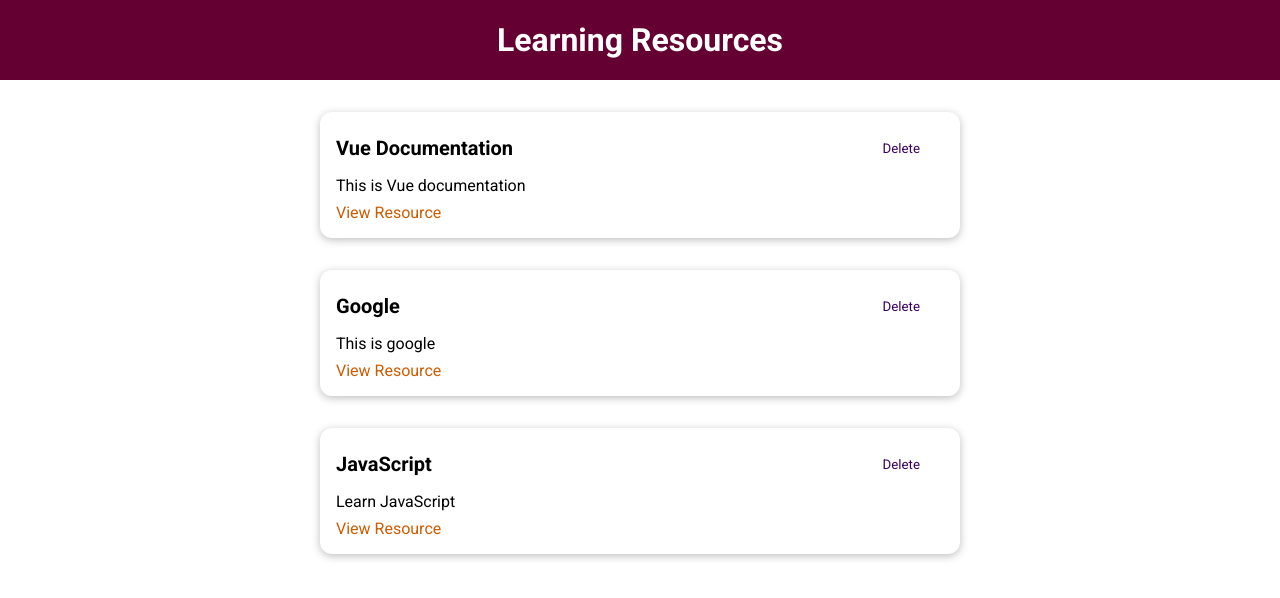
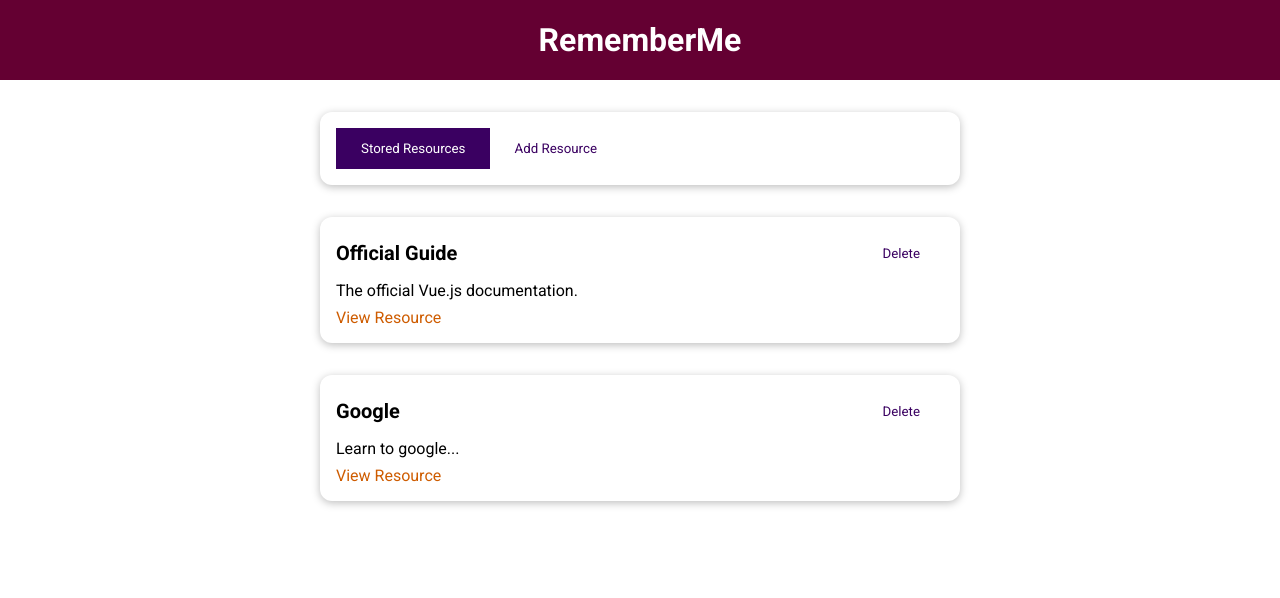
Before and after one commit to dbondariev/CourseProject, a Vue app: page / in a window 1280 px wide. Shown: the top 598 px of the page. Built offline with nearby package versions, Linux system fonts and the light colour scheme.

Commit message:
created tabs, created form and made sure that information from form is added to a resources correctely

```diff
--- a/src/App.vue
+++ b/src/App.vue
@@ -1,40 +1,17 @@
 <template>
-  <the-header title="Learning Resources"></the-header>
-  <stored-resources :stored-resources="storedResources"></stored-resources>
+  <the-header title="RememberMe"></the-header>
+  <the-resources></the-resources>
 </template>
 
 <script>
-import StoredResources from './components/learning-resources/StoredResources.vue';
 import TheHeader from './components/layouts/TheHeader.vue';
+import TheResources from './components/learning-resources/TheResources.vue';
+
 export default {
   components: {
-    StoredResources,
     TheHeader,
-  },
-  data() {
-    return {
-      storedResources: [
-        {
-          id: 1,
-          title: 'Vue Documentation',
-          link: 'https://vuejs.org',
-          description: 'This is Vue documentation',
-        },
-        {
-          id: 2,
-          title: 'Google',
-          link: 'https://google.com',
-          description: 'This is google',
-        },
-        {
-          id: 3,
-          title: 'JavaScript',
-          link: 'https://javascript.info/',
-          description: 'Learn JavaScript',
-        },
-      ],
-    };
-  },
+    TheResources
+  }
 };
 </script>
 
--- a/src/components/UI/BaseButton.vue
+++ b/src/components/UI/BaseButton.vue
@@ -1,13 +1,13 @@
 <template>
-  <button :type="type" :class="mode">
+  <button :class="mode">
     <slot></slot>
   </button>
 </template>
 
 <script>
 export default {
-  props: ['type', 'mode']
-};
+  props: ['mode']
+}
 </script>
 
 <style scoped>
@@ -30,7 +30,6 @@
   background-color: transparent;
   color: #3a0061;
   border: none;
-  border-radius: 0.5rem;
 }
 
 .flat:hover,
--- /dev/null
+++ b/src/components/UI/BaseDialog.vue
@@ -0,0 +1,85 @@
+<template>
+  <div @click="$emit('close')"></div>
+  <dialog open>
+    <header>
+      <slot name="header">
+        <h2>{{ title }}</h2>
+      </slot>
+    </header>
+    <section>
+      <slot></slot>
+    </section>
+    <menu>
+      <slot name="actions">
+        <base-button @click="$emit('close')">Close</base-button>
+      </slot>
+    </menu>
+  </dialog>
+</template>
+
+<script>
+export default {
+  props: {
+    title: {
+      type: String,
+      required: false,
+    },
+  },
+  emits: ['close']
+};
+</script>
+
+<style scoped>
+div {
+  position: fixed;
+  top: 0;
+  left: 0;
+  height: 100vh;
+  width: 100%;
+  background-color: rgba(0, 0, 0, 0.75);
+  z-index: 10;
+}
+
+dialog {
+  position: fixed;
+  top: 20vh;
+  left: 10%;
+  width: 80%;
+  z-index: 100;
+  border-radius: 12px;
+  border: none;
+  box-shadow: 0 2px 8px rgba(0, 0, 0, 0.26);
+  padding: 0;
+  margin: 0;
+  overflow: hidden;
+}
+
+header {
+  background-color: #3a0061;
+  color: white;
+  width: 100%;
+  padding: 1rem;
+}
+
+header h2 {
+  margin: 0;
+}
+
+section {
+  padding: 1rem;
+}
+
+menu {
+  padding: 1rem;
+  display: flex;
+  justify-content: flex-end;
+  margin: 0;
+}
+
+@media (min-width: 768px) {
+  dialog {
+    left: calc(50% - 20rem);
+    width: 40rem;
+  }
+}
+</style>
--- a/src/components/layouts/TheHeader.vue
+++ b/src/components/layouts/TheHeader.vue
@@ -6,8 +6,8 @@
 
 <script>
 export default {
-  props: ['title'],
-};
+  props: ['title']
+}
 </script>
 
 <style scoped>
--- /dev/null
+++ b/src/components/learning-resources/AddResource.vue
@@ -0,0 +1,90 @@
+<template>
+  <base-dialog v-if="inputIsInvalid" title="Invalid Input" @close="confirmError">
+    <template #default>
+      <p>Unfortunately, at least one input value is invalid.</p>
+      <p>Please check all inputs and make sure you enter at least a few characters into each input field.</p>
+    </template>
+    <template #actions>
+      <base-button @click="confirmError">Okay</base-button>
+    </template>
+  </base-dialog>
+  <base-card>
+    <form @submit.prevent="submitData">
+      <div class="form-control">
+        <label for="title">Title</label>
+        <input id="title" name="title" type="text" ref="titleInput" />
+      </div>
+      <div class="form-control">
+        <label for="description">Description</label>
+        <textarea id="description" name="description" rows="3" ref="descInput"></textarea>
+      </div>
+      <div class="form-control">
+        <label for="link">Link</label>
+        <input id="link" name="link" type="url" ref="linkInput" />
+      </div>
+      <div>
+        <base-button type="submit">Add Resource</base-button>
+      </div>
+    </form>
+  </base-card>
+</template>
+
+<script>
+export default {
+  inject: ['addResource'],
+  data() {
+    return {
+      inputIsInvalid: false,
+    };
+  },
+  methods: {
+    submitData() {
+      const enteredTitle = this.$refs.titleInput.value;
+      const enteredDescription = this.$refs.descInput.value;
+      const enteredUrl = this.$refs.linkInput.value;
+
+      if (
+        enteredTitle.trim() === '' ||
+        enteredDescription.trim() === '' ||
+        enteredUrl.trim() === ''
+      ) {
+        this.inputIsInvalid = true;
+        return;
+      }
+
+      this.addResource(enteredTitle, enteredDescription, enteredUrl);
+    },
+    confirmError() {
+      this.inputIsInvalid = false;
+    }
+  },
+};
+</script>
+
+<style scoped>
+label {
+  font-weight: bold;
+  display: block;
+  margin-bottom: 0.5rem;
+}
+
+input,
+textarea {
+  display: block;
+  width: 100%;
+  font: inherit;
+  padding: 0.15rem;
+  border: 1px solid #ccc;
+}
+
+input:focus,
+textarea:focus {
+  outline: none;
+  border-color: #3a0061;
+  background-color: #f7ebff;
+}
+
+.form-control {
+  margin: 1rem 0;
+}
+</style>
--- a/src/components/learning-resources/LearningResource.vue
+++ b/src/components/learning-resources/LearningResource.vue
@@ -7,7 +7,7 @@
       </header>
       <p>{{ description }}</p>
       <nav>
-        <a :href="link" target="_blank">View Resource</a>
+        <a :href="link">View Resource</a>
       </nav>
     </base-card>
   </li>
@@ -15,7 +15,7 @@
 
 <script>
 export default {
-  props: ['title', 'link', 'description'],
+  props: ['title', 'description', 'link'],
 };
 </script>
 
@@ -49,5 +49,4 @@
 a:active {
   color: #c89300;
 }
-
 </style>
--- a/src/components/learning-resources/StoredResources.vue
+++ b/src/components/learning-resources/StoredResources.vue
@@ -1,24 +1,24 @@
 <template>
   <ul>
     <learning-resource
-      v-for="resource in storedResources"
-      :key="resource.id"
-      :resource="resource"
-      :title="resource.title"
-      :link="resource.link"
-      :description="resource.description"
+      v-for="res in resources"
+      :key="res.id"
+      :title="res.title"
+      :description="res.description"
+      :link="res.link"
     ></learning-resource>
   </ul>
 </template>
 
 <script>
-    import LearningResource from './LearningResource.vue';
-    export default {
-    props: ['storedResources'],
-        components: {
-            LearningResource,
-        },
-    };
+import LearningResource from './LearningResource.vue';
+
+export default {
+  inject: ['resources'],
+  components: {
+    LearningResource
+  }
+}
 </script>
 
 <style scoped>
--- /dev/null
+++ b/src/components/learning-resources/TheResources.vue
@@ -0,0 +1,72 @@
+<template>
+  <base-card>
+    <base-button
+      @click="setSelectedTab('stored-resources')"
+      :mode="storedResButtonMode"
+    >Stored Resources</base-button>
+    <base-button @click="setSelectedTab('add-resource')" :mode="addResButtonMode">Add Resource</base-button>
+  </base-card>
+  <keep-alive>
+    <component :is="selectedTab"></component>
+  </keep-alive>
+</template>
+
+<script>
+import StoredResources from './StoredResources.vue';
+import AddResource from './AddResource.vue';
+
+export default {
+  components: {
+    StoredResources,
+    AddResource,
+  },
+  data() {
+    return {
+      selectedTab: 'stored-resources',
+      storedResources: [
+        {
+          id: 'official-guide',
+          title: 'Official Guide',
+          description: 'The official Vue.js documentation.',
+          link: 'https://vuejs.org',
+        },
+        {
+          id: 'google',
+          title: 'Google',
+          description: 'Learn to google...',
+          link: 'https://google.org',
+        },
+      ],
+    };
+  },
+  provide() {
+    return {
+      resources: this.storedResources,
+      addResource: this.addResource,
+    };
+  },
+  computed: {
+    storedResButtonMode() {
+      return this.selectedTab === 'stored-resources' ? null : 'flat';
+    },
+    addResButtonMode() {
+      return this.selectedTab === 'add-resource' ? null : 'flat';
+    },
+  },
+  methods: {
+    setSelectedTab(tab) {
+      this.selectedTab = tab;
+    },
+    addResource(title, description, url) {
+      const newResource = {
+        id: new Date().toISOString(),
+        title: title,
+        description: description,
+        link: url,
+      };
+      this.storedResources.unshift(newResource);
+      this.selectedTab = 'stored-resources';
+    },
+  },
+};
+</script>
--- a/src/main.js
+++ b/src/main.js
@@ -1,11 +1,14 @@
 import { createApp } from 'vue';
+
 import App from './App.vue';
 import BaseCard from './components/UI/BaseCard.vue';
 import BaseButton from './components/UI/BaseButton.vue';
+import BaseDialog from './components/UI/BaseDialog.vue';
 
-const app = createApp(App);
+const app = createApp(App)
 
 app.component('base-card', BaseCard);
 app.component('base-button', BaseButton);
+app.component('base-dialog', BaseDialog);
 
 app.mount('#app');
```
Also changed, not shown: src/components/UI/BaseCard.vue (line endings or trailing spaces).
